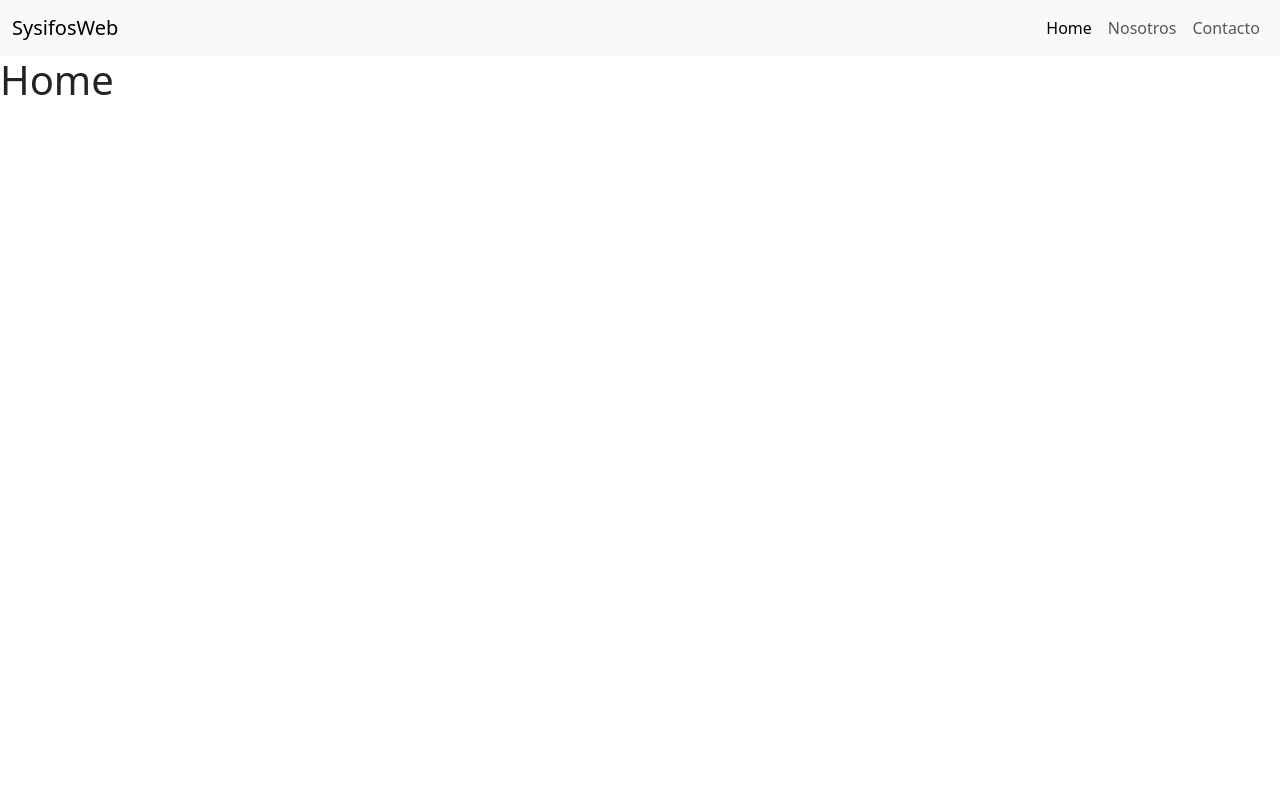
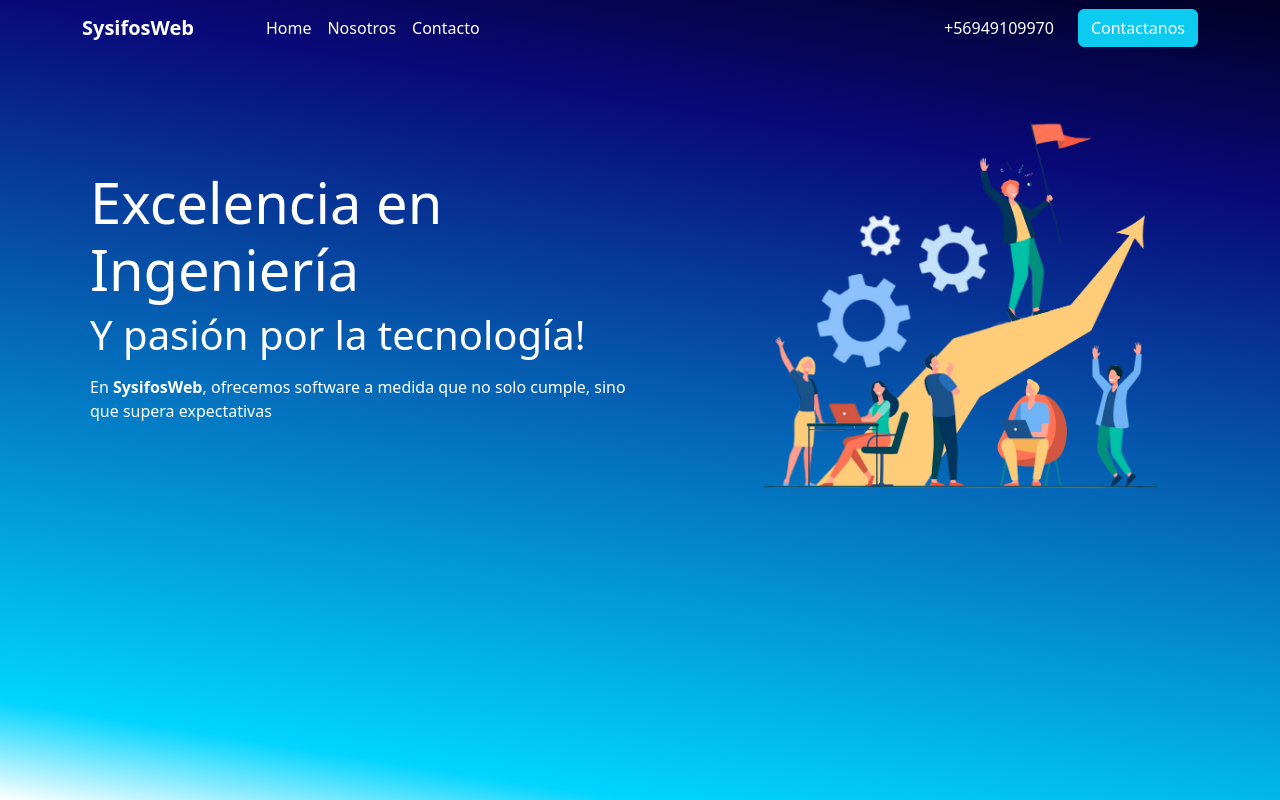
Before and after one commit to SysifosWeb/landingPage, a React (Vite) app: page / in a window 1280 px wide. Built offline with nearby package versions, Linux system fonts and the light colour scheme.

Commit message:
encabezado y menu

```diff
--- /dev/null
+++ b/src/Index.jsx
@@ -0,0 +1,86 @@
+import team from "./img/team_2.png";
+const Index = () => {
+  return (
+    <>
+      <header className="cabecera">
+        <nav className="navbar navbar-expand-lg bg-transparent container">
+          <div className="container-fluid">
+            <a className="navbar-brand text-white" href="#">
+              <b>SysifosWeb</b>
+            </a>
+            <button
+              className="navbar-toggler"
+              type="button"
+              data-bs-toggle="collapse"
+              data-bs-target="#navbarSupportedContent"
+              aria-controls="navbarSupportedContent"
+              aria-expanded="false"
+              aria-label="Toggle navigation"
+            >
+              <span className="navbar-toggler-icon text-white"></span>
+            </button>
+            <div
+              className="collapse navbar-collapse"
+              id="navbarSupportedContent"
+            >
+              <ul className="navbar-nav me-auto mb-2 mb-lg-0 ms-5">
+                <li className="nav-item">
+                  <a
+                    className="nav-link active text-white"
+                    aria-current="page"
+                    href="#"
+                  >
+                    Home
+                  </a>
+                </li>
+                <li className="nav-item">
+                  <a className="nav-link text-white" href="#">
+                    Nosotros
+                  </a>
+                </li>
+                <li className="nav-item">
+                  <a className="nav-link text-white" href="#">
+                    Contacto
+                  </a>
+                </li>
+
+                {/* <li className="nav-item">
+                  <a className="nav-link text-white"></a>
+                </li> */}
+              </ul>
+              <span className="navbar-text text-white">+56949109970</span>
+              <button className="btn btn-info text-white ms-4">
+                Contactanos
+              </button>
+            </div>
+          </div>
+        </nav>
+        <section
+          id="banner"
+          className="d-flex justify-content-between container"
+        >
+          <article
+            id="welcome"
+            className="d-flex flex-column justify-content-center text-white mt-5 p-2 col-6"
+          >
+            <h1 className="display-4">Excelencia en Ingeniería</h1>
+            <p className="display-6">Y pasión por la tecnología!</p>
+            <p>
+              En <b>SysifosWeb</b>, ofrecemos software a medida que no solo
+              cumple, sino que supera expectativas
+            </p>
+          </article>
+
+          <article
+            id="welcome-img"
+            className="d-flex flex-column justify-content-center text-white mt-5 col-5"
+          >
+            <img src={team} alt="" />
+          </article>
+        </section>
+      </header>
+    </>
+  );
+};
+
+export default Index;
--- a/src/index.css
+++ b/src/index.css
@@ -1,4 +1,4 @@
-:root {
+/* :root {
   font-family: Inter, system-ui, Avenir, Helvetica, Arial, sans-serif;
   line-height: 1.5;
   font-weight: 400;
@@ -11,4 +11,12 @@
   text-rendering: optimizeLegibility;
   -webkit-font-smoothing: antialiased;
   -moz-osx-font-smoothing: grayscale;
+} */
+
+.cabecera{
+  background: linear-gradient(189deg, rgba(2,0,36,1) 0%, rgba(9,9,121,1) 20%, rgba(0,212,255,1) 90%, transparent 100%);
+  height: 800px;
 }
+#welcome{
+  height: 400px;
+}
--- a/src/web/Footer.jsx
+++ /dev/null
@@ -1,5 +0,0 @@
-const Footer = () => {
-  return <></>;
-};
-
-export default Footer;
--- a/src/web/Header.jsx
+++ /dev/null
@@ -1,45 +0,0 @@
-const Header = () => {
-  return (
-    <>
-      <nav className="navbar navbar-expand-lg bg-body-tertiary">
-        <div className="container-fluid">
-          <a className="navbar-brand" href="#">
-            SysifosWeb
-          </a>
-          <button
-            className="navbar-toggler"
-            type="button"
-            data-bs-toggle="collapse"
-            data-bs-target="#navbarSupportedContent"
-            aria-controls="navbarSupportedContent"
-            aria-expanded="false"
-            aria-label="Toggle navigation"
-          >
-            <span className="navbar-toggler-icon"></span>
-          </button>
-          <div className="collapse navbar-collapse" id="navbarSupportedContent">
-            <ul className="navbar-nav ms-auto mb-2 mb-lg-0">
-              <li className="nav-item">
-                <a className="nav-link active" aria-current="page" href="/">
-                  Home
-                </a>
-              </li>
-              <li className="nav-item">
-                <a className="nav-link" href="/Nosotros">
-                  Nosotros
-                </a>
-              </li>
-              <li className="nav-item">
-                <a className="nav-link" href="/Contacto">
-                  Contacto
-                </a>
-              </li>
-            </ul>
-          </div>
-        </div>
-      </nav>
-    </>
-  );
-};
-
-export default Header;
--- a/src/web/Index.jsx
+++ /dev/null
@@ -1,14 +0,0 @@
-import { Outlet } from "react-router-dom";
-import Header from "./Header";
-import Footer from "./Footer";
-const Index = () => {
-  return (
-    <>
-      <Header />
-      <Outlet />
-      <Footer />
-    </>
-  );
-};
-
-export default Index;
--- a/src/web/Pages/Contacto.jsx
+++ /dev/null
@@ -1,8 +0,0 @@
-const Contacto = () => {
-  return (
-    <>
-      <h1>Contacto</h1>
-    </>
-  );
-};
-export default Contacto;
--- a/src/web/Pages/Home.jsx
+++ /dev/null
@@ -1,8 +0,0 @@
-const Home = () => {
-  return (
-    <>
-      <h1>Home</h1>
-    </>
-  );
-};
-export default Home;
--- a/src/web/Pages/Nosotros.jsx
+++ /dev/null
@@ -1,8 +0,0 @@
-const Nosotros = () => {
-  return (
-    <>
-      <h1>Nosotros</h1>
-    </>
-  );
-};
-export default Nosotros;
```
Also changed, not shown: src/main.jsx (+3 -29 lines), src/img/team_2.png (added).
